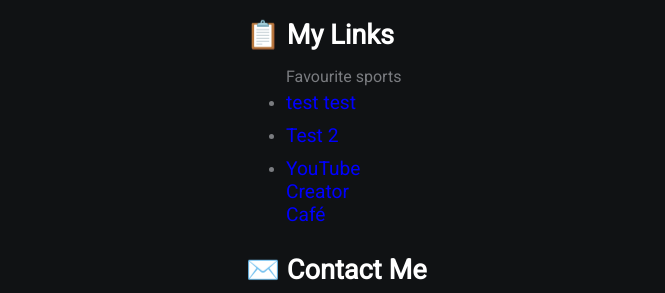
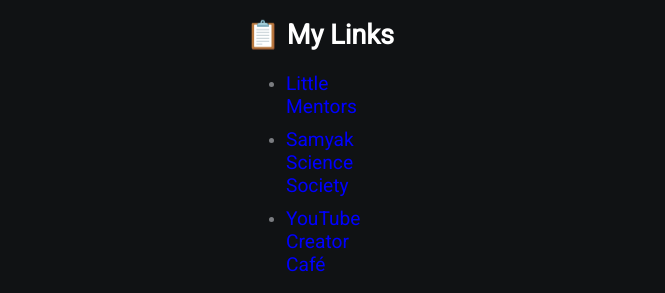
Before and after one commit to Trainer-Ash/trainer-ash.github.io, a plain HTML site: page index.html in a window 1280 px wide. Shown: the part 218-511 px from the top of the page, 394-1059 px from the left. Drawn offline with Linux system fonts and the light colour scheme.

Commit message:
Update index.html

```diff
--- a/index.html
+++ b/index.html
@@ -22,9 +22,9 @@
             <h2>👋 About Me</h2>
             <p>Secretary & Director of Little Mentors, Presidential Service Volunteer Award Winner, Volunteer @samyakscience, & freestyle Developer.</p>
             <h2>📋 My Links</h2>
-            <ul> Favourite sports
-                <li><a href="http://littlementors.org"> test test</a></li>
-                   <li><a href="https://www.samyakscience.org/">Test 2</a></li>
+            <ul>
+                <li><a href="http://littlementors.org"> Little Mentors</a></li>
+                   <li><a href="https://www.samyakscience.org/">Samyak Science Society</a></li>
                 <li><a href="https://discord.gg/youtubers">YouTube Creator Café</a></li>
             </ul>
             <h2>✉️ Contact Me</h2>
```
